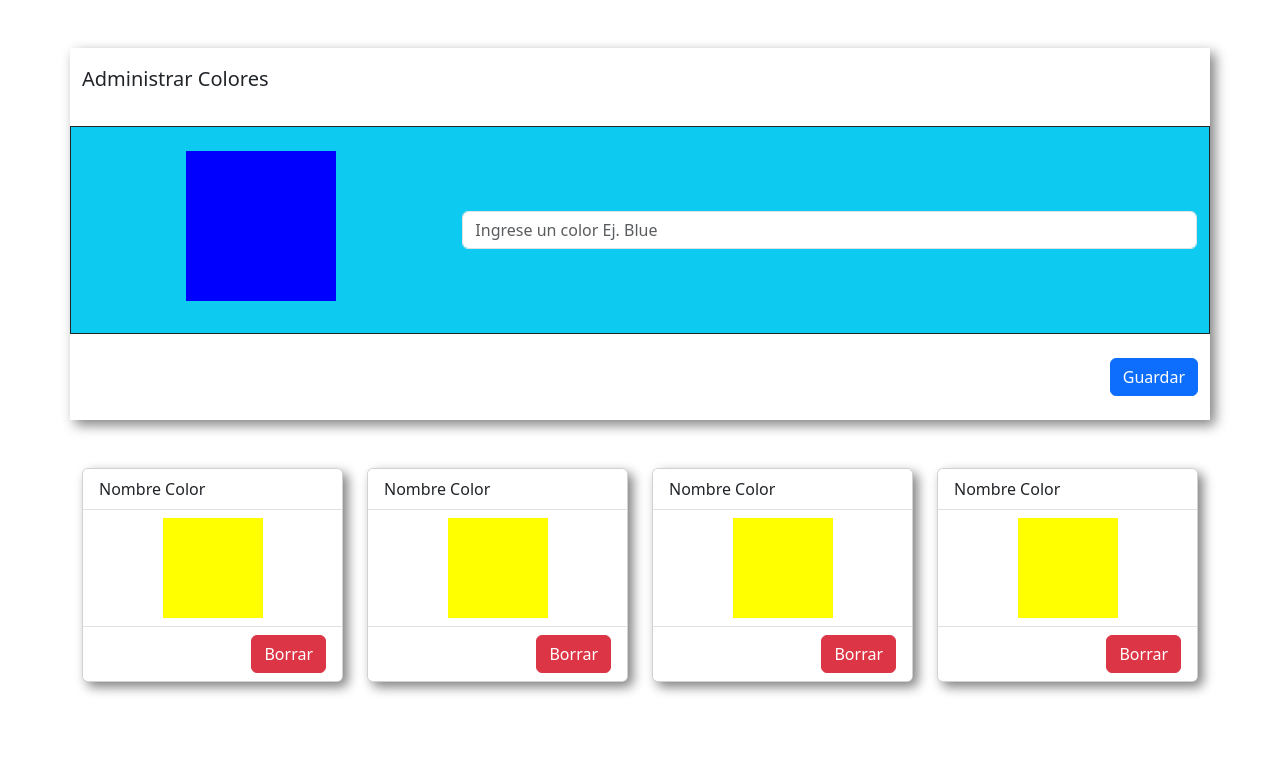
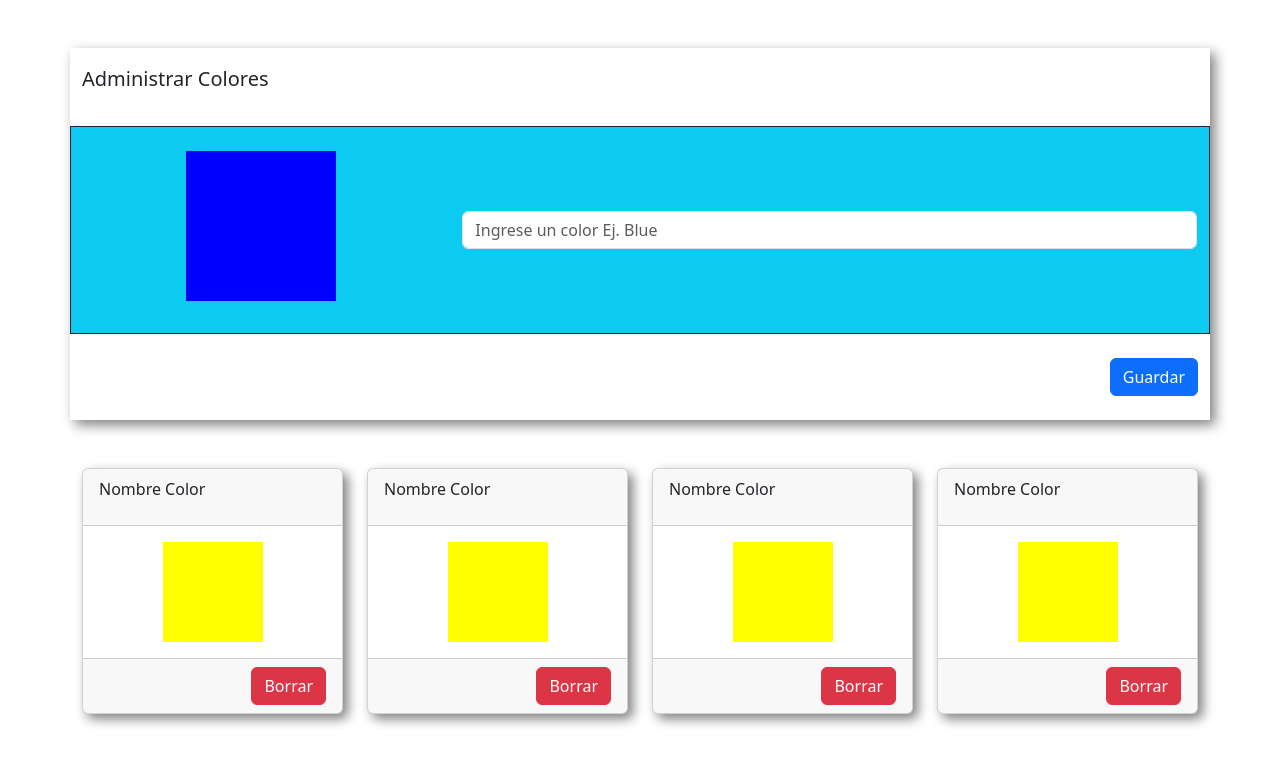
Before and after one commit to Agustin030s/paletaDeColoresFE, a React (Vite) app: page / in a window 1280 px wide. Shown: the top 764 px of the page. Built offline with nearby package versions, Linux system fonts and the light colour scheme.

Commit message:
se agrego la etiqueta form al componente FormularioColores

```diff
--- a/src/Components/CardColor.jsx
+++ b/src/Components/CardColor.jsx
@@ -1,16 +1,16 @@
 const CardColor = () => {
   return (
-    <article className="card">
-        <ul class="list-group list-group-flush">
-          <li class="list-group-item">Nombre Color</li>
-          <li class="list-group-item d-flex justify-content-center">
-            <div className="cajaColorCard"></div>
-          </li>
-          <li class="list-group-item text-end">
-            <button className="btn btn-danger">Borrar</button>
-          </li>
-        </ul>
-    </article>
+    <div className="card">
+      <div className="card-header">
+        <p>Nombre Color</p>
+      </div>
+      <div className="card-body d-flex justify-content-center">
+        <div className="cajaColorCard"></div>
+      </div>
+      <div className="card-footer text-end">
+        <button className="btn btn-danger">Borrar</button>
+      </div>
+    </div>
   );
 };
 
--- a/src/Components/FormularioColores.jsx
+++ b/src/Components/FormularioColores.jsx
@@ -4,18 +4,23 @@ const FormularioColores = () => {
       <div className="py-3">
         <p className="lead">Administrar Colores</p>
       </div>
+      <form action="">
         <div className="row justify-content-center align-items-center bg-info py-4 border border-dark">
           <div className="col-md-4 d-flex justify-content-center mb-2">
-                    <div className="cajaColor">
-                    </div>
+            <div className="cajaColor"></div>
           </div>
           <div className="col-md-8">
-                    <input type="text" placeholder="Ingrese un color Ej. Blue" className="form-control" />
+            <input
+              type="text"
+              placeholder="Ingrese un color Ej. Blue"
+              className="form-control"
+            />
           </div>
         </div>
         <div className="py-4 text-end">
           <button className="btn btn-primary">Guardar</button>
         </div>
+      </form>
     </section>
   );
 };
--- a/src/Components/ListaColores.jsx
+++ b/src/Components/ListaColores.jsx
@@ -3,17 +3,17 @@ import CardColor from "./CardColor";
 const ListaColores = () => {
   return (
     <section className="container my-5">
-      <div className="row justify-content-center align-items-center">
-        <div className="col-md-3 mb-2">
+      <div className="row justify-content-center">
+        <div className="col-md-4 col-lg-3 mb-2">
           <CardColor></CardColor>
         </div>
-        <div className="col-md-3 mb-2">
+        <div className="col-md-4 col-lg-3 mb-2">
           <CardColor></CardColor>
         </div>
-        <div className="col-md-3 mb-2">
+        <div className="col-md-4 col-lg-3 mb-2">
           <CardColor></CardColor>
         </div>
-        <div className="col-md-3 mb-2">
+        <div className="col-md-4 col-lg-3 mb-2">
           <CardColor></CardColor>
         </div>
       </div>
```
Lines whose indentation alone changed are shown as unchanged.
